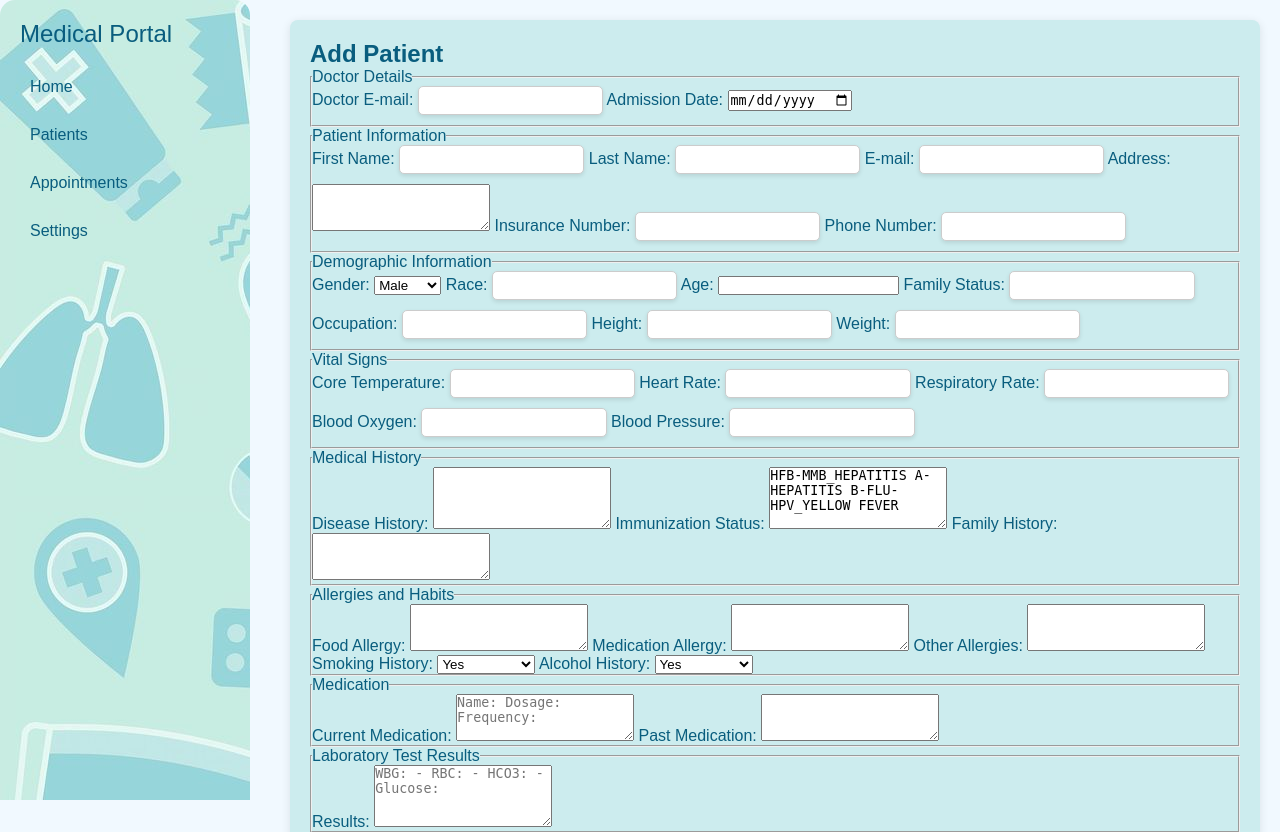
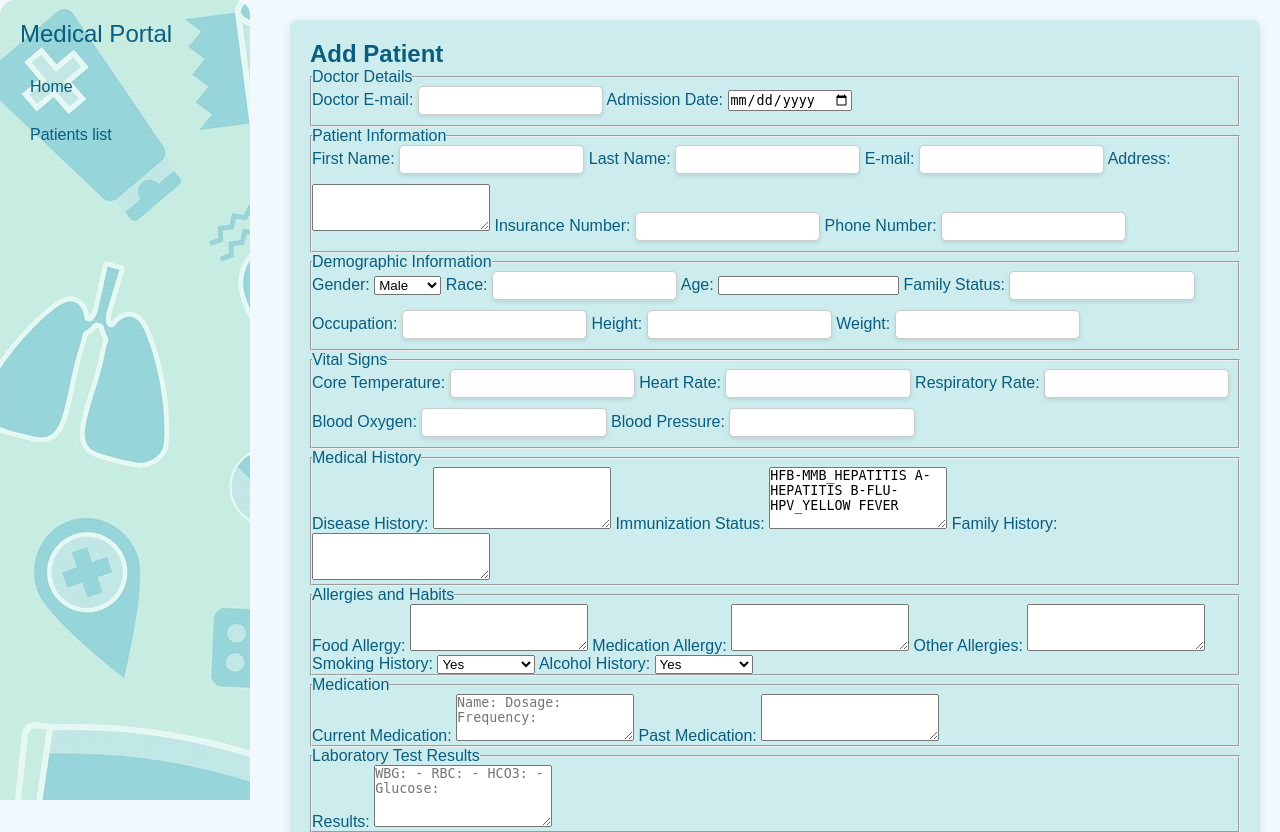
Before and after one commit to sepehrmokhtar/Information-System, a Flask app: page /dashboard/add-patient in a window 1280 px wide. Shown: the top 832 px of the page. Run offline with Flask 3, Linux system fonts and the light colour scheme; the visitor is signed in with stand-in values (Sample User, id 1).

Commit message:
last-5-DEC

```diff
--- a/main.py
+++ b/main.py
@@ -301,9 +301,6 @@ def view():
         flash("In order to see patients list and access your dashboard you need to login.")
         return redirect(url_for('login'))
 
-    #{% for item in values %}
-    #   <p> {here goes all the direct information of patient from Patient table}</p> # This should be added dashboard.html (not raw)
-    #{% endfor %}
     return render_template("patient-list.html", values=Patient.query.filter_by(responsible_doctor=session.get('email')).all())
 
 
--- a/templates/add_patient.html
+++ b/templates/add_patient.html
@@ -11,10 +11,8 @@
     <div class="sidebar">
         <a href="#" class="navbar-brand">Medical Portal</a>
         <ul class="navbar-nav">
-            <li class="nav-item"><a href="#" class="nav-link">Home</a></li>
-            <li class="nav-item"><a href="#" class="nav-link">Patients</a></li>
-            <li class="nav-item"><a href="#" class="nav-link">Appointments</a></li>
-            <li class="nav-item"><a href="#" class="nav-link">Settings</a></li>
+            <li class="nav-item"><a href="../" class="nav-link">Home</a></li>
+            <li class="nav-item"><a href="../dashboard/view-patient" class="nav-link">Patients list</a></li>
         </ul>
     </div>
 
```
